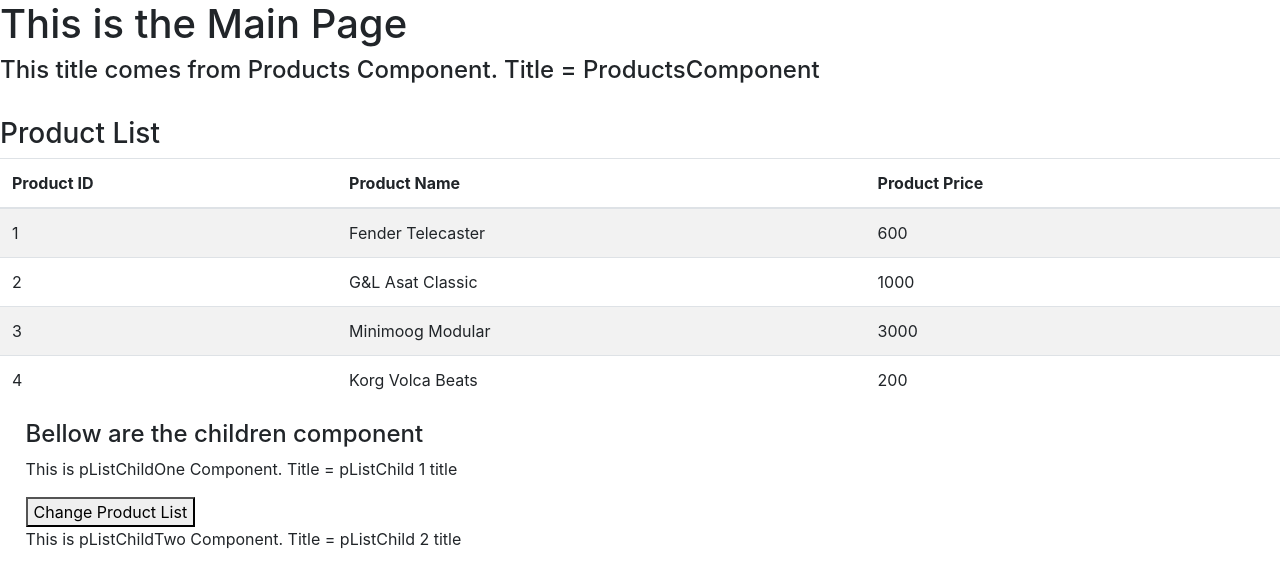
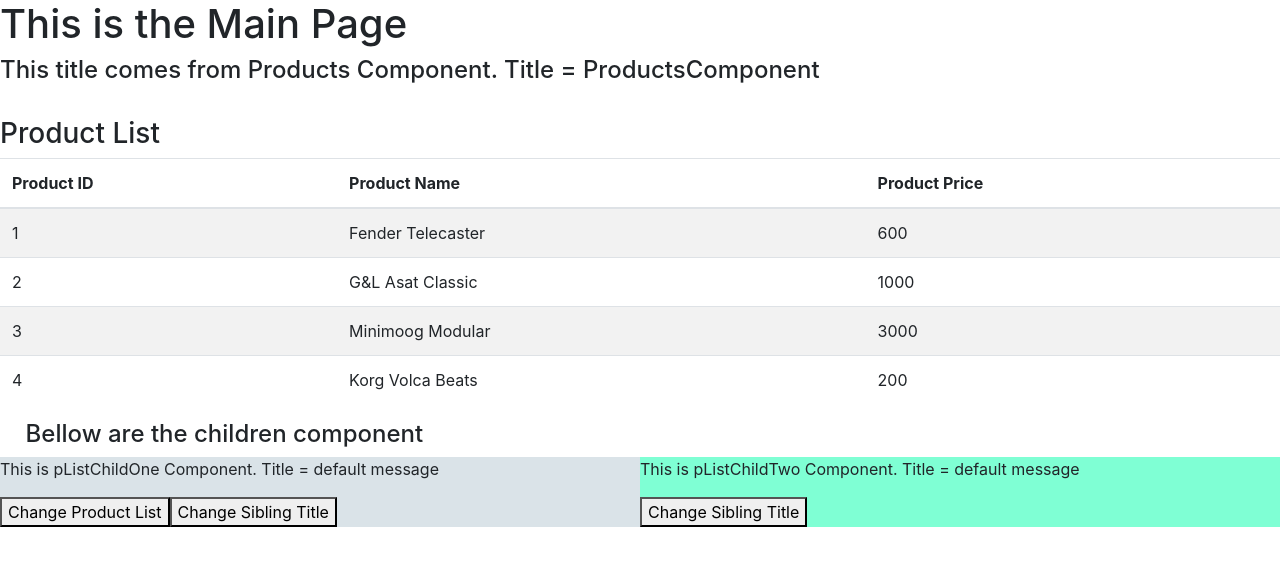
Before and after one commit to farhat97/angular-playground, an Angular app: page / in a window 1280 px wide. Shown: the top 586 px of the page. Built offline with nearby package versions, Linux system fonts and the light colour scheme.

Commit message:
Implemented sibling communication using service

```diff
--- a/src/app/app.module.ts
+++ b/src/app/app.module.ts
@@ -5,8 +5,6 @@ import { AppRoutingModule } from './app-routing.module';
 import { AppComponent } from './app.component';
 import { NgbModule } from '@ng-bootstrap/ng-bootstrap';
 import { ProductsModule } from './products/products.module';
-// import { ProductsComponent } from './products/products.component';
-import { HighlighterDirective } from './highlighter.directive';
 
 @NgModule({
   declarations: [
--- a/src/app/products/PListChildren/pListChildOne.component.html
+++ b/src/app/products/PListChildren/pListChildOne.component.html
@@ -1,3 +1,4 @@
 <p> This is pListChildOne Component. Title = {{ title }} </p>
 
 <button (click)="changeProductList()">Change Product List</button>
+<button (click)="changeSiblingComponent()">Change Sibling Title</button>
--- a/src/app/products/PListChildren/pListChildOne.component.ts
+++ b/src/app/products/PListChildren/pListChildOne.component.ts
@@ -1,6 +1,7 @@
 import { Component, OnInit, Output, EventEmitter } from '@angular/core';
 
 import { IProduct } from '../../shared/interfaces';
+import { MessageService } from '../../shared/message.service';
 
 @Component({
     selector: 'app-pListChildOne',
@@ -8,7 +9,6 @@ import { IProduct } from '../../shared/interfaces';
 })
 
 export class PListChildOne implements OnInit {
-    ngOnInit(): void { }
 
     title = "pListChild 1 title";
 
@@ -21,11 +21,21 @@ export class PListChildOne implements OnInit {
         { id: 5, productName: "Razer Blade", productPrice: "8000" }
     ];
 
-    constructor() { }
+    constructor(private messageService: MessageService) { }
+
+    ngOnInit(): void {
+        this.messageService.currentMessage.subscribe(m => this.title = m);
+    }
 
     // used to change the product list in productList component
     changeProductList() {
         this.newListOutput.emit(this.newList);
     }
 
+    // test - change child 2 title
+    changeSiblingComponent() {
+        this.messageService.changeMessage("Changed title from pListChild 1");
+    }
+
+
 }
--- a/src/app/products/PListChildren/pListChildTwo.component.html
+++ b/src/app/products/PListChildren/pListChildTwo.component.html
@@ -1 +1,2 @@
 <p> This is pListChildTwo Component. Title = {{ title }} </p>
+<button (click)="changeSiblingTitle()">Change Sibling Title</button>
--- a/src/app/products/PListChildren/pListChildTwo.component.ts
+++ b/src/app/products/PListChildren/pListChildTwo.component.ts
@@ -1,4 +1,6 @@
 import { Component, OnInit } from '@angular/core';
+
+import { MessageService } from '../../shared/message.service';
 
 @Component({
     selector: 'app-pListChildTwo',
@@ -6,10 +8,18 @@ import { Component, OnInit } from '@angular/core';
 })
 
 export class PListChildTwo implements OnInit {
-    ngOnInit(): void { }
 
     title = "pListChild 2 title";
 
-    constructor() { }
+    constructor(private messageService: MessageService) { }
 
+    ngOnInit(): void {
+        this.messageService.currentMessage.subscribe(m => this.title = m);
+    }
+
+    // set change title in sibling component (pListChildOne)
+    changeSiblingTitle() {
+        this.messageService
+                .changeMessage("This is the new title, assigned by sibling component (pListChildTwo)");
+    }
 }
--- a/src/app/products/products.component.css
+++ b/src/app/products/products.component.css
@@ -3,3 +3,28 @@
     text-align: center;
     width: 78%;
 }
+
+#childContainer
+{
+    float: left;
+    /* padding-left: 2%;  */
+    width: 100%;
+    display: flex;
+    flex-direction: column;
+}
+
+#childOne
+{
+    width: 50%;
+    float: left;
+    background-color: #dae3e8;
+    /* flex: 1; */
+}
+
+#childTwo
+{
+    width: 50%;
+    float: left;
+    background-color: aquamarine;
+    /* flex: 1; */
+}
--- a/src/app/products/products.component.html
+++ b/src/app/products/products.component.html
@@ -3,7 +3,17 @@
 <app-productList [productList]="productList"></app-productList>
 
 <h4 style="padding-left: 2%;"> Bellow are the children component </h4>
-<div style="float: left; padding-left: 2%;">
-    <app-pListChildOne (newListOutput)="setNewProductlist($event)" style="width: 50%;"></app-pListChildOne>
-    <app-pListChildTwo style="width: 50%;"></app-pListChildTwo>
+<!-- <div id="childContainer">
+    <div id="childOne">
+        <app-pListChildOne (newListOutput)="setNewProductlist($event)"></app-pListChildOne>
+    </div>
+    <div id="childTwo">
+        <app-pListChildTwo style="float: left;"></app-pListChildTwo>
+    </div>
+</div> -->
+<div id="childOne">
+    <app-pListChildOne (newListOutput)="setNewProductlist($event)"></app-pListChildOne>
 </div>
+<div id="childTwo">
+    <app-pListChildTwo style="float: left;"></app-pListChildTwo>
+</div>
--- a/src/app/products/products.component.ts
+++ b/src/app/products/products.component.ts
@@ -21,8 +21,7 @@ export class ProductsComponent implements OnInit {
 
   constructor() { }
 
-  ngOnInit(): void {
-  }
+  ngOnInit(): void { }
 
   // used to update product list from child component
   setNewProductlist($event) {
--- a/src/app/products/products.module.ts
+++ b/src/app/products/products.module.ts
@@ -6,6 +6,7 @@ import { ProductsComponent } from './products.component';
 import { ProductListComponent } from './productList.component';
 import { PListChildOne } from './PListChildren/pListChildOne.component';
 import { PListChildTwo } from './PListChildren/pListChildTwo.component';
+import { MessageService } from '../shared/message.service';
 
 @NgModule({
     imports: [ CommonModule ],
@@ -14,7 +15,8 @@ import { PListChildTwo } from './PListChildren/pListChildTwo.component';
                     PListChildOne,
                     PListChildTwo,
                     HighlighterDirective ],
-    exports: [ ProductsComponent, HighlighterDirective ]
+    exports: [ ProductsComponent, HighlighterDirective ],
+    providers: [ MessageService ]
 })
 
 export class ProductsModule { }
--- /dev/null
+++ b/src/app/shared/message.service.ts
@@ -0,0 +1,14 @@
+import { Injectable } from '@angular/core';
+import { BehaviorSubject } from 'rxjs';
+
+@Injectable()
+export class MessageService {
+    private message = new BehaviorSubject('default message');
+    currentMessage = this.message.asObservable();
+
+    constructor() { }
+
+    changeMessage(newMessage: string) {
+        this.message.next(newMessage);
+    }
+}
```
